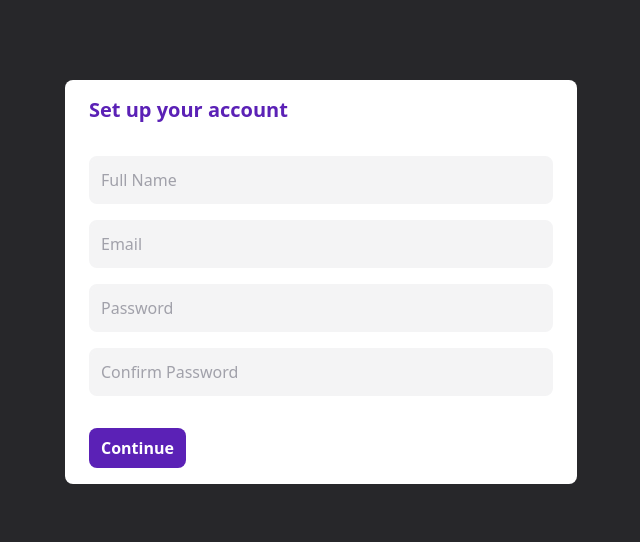
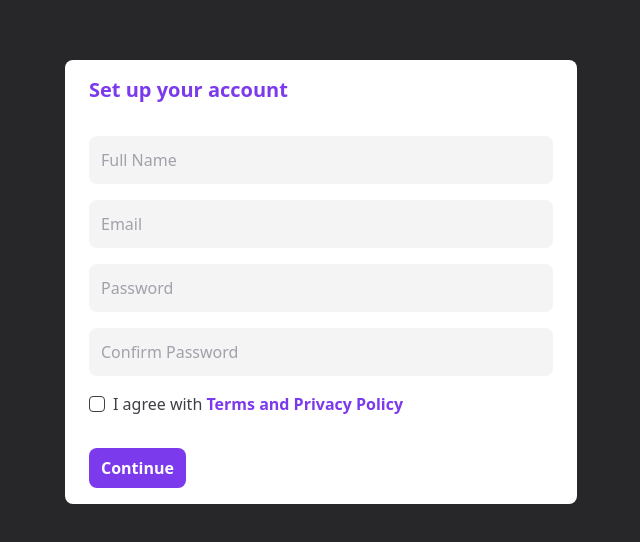
Before and after one commit to dantehduran/dashboard-next-tailwind, a Next.js app: page /pages/register in a window 1280 px wide. Shown: the part 118-660 px from the top of the page, without its empty margins (319-959 px from the left). Built offline with nearby package versions, Linux system fonts and the light colour scheme.

Commit message:
register terms checkbox and continue button

```diff
--- a/pages/pages/register.tsx
+++ b/pages/pages/register.tsx
@@ -8,16 +8,28 @@ const Register: NextPage = () => {
 		<div className='flex h-screen flex-col items-center justify-center bg-zinc-800'>
 			<div className='w-full rounded-lg bg-white py-4 px-6 sm:w-2/5'>
 				<div className='flex flex-col gap-4'>
-					<h3 className='mb-4 text-xl font-bold text-violet-800'>
+					<h3 className='mb-4 text-xl font-bold text-violet-600'>
 						Set up your account
 					</h3>
 					<Input label='full name' />
 					<Input label='email' />
 					<Input label='password' type='password' />
 					<Input label='confirm password' type='password' />
+					<div className='flex items-center'>
+						<input
+							type='checkbox'
+							className='mr-2 rounded border-zinc-700  text-violet-600 focus:ring-violet-600'
+						/>
+						<span className='text-zinc-700'>
+							I agree with{' '}
+							<span className='cursor-pointer font-semibold text-violet-600'>
+								Terms and Privacy Policy
+							</span>
+						</span>
+					</div>
 					<div className='mt-4'>
 						<button
-							className='rounded-lg bg-violet-800 px-3 py-2 font-semibold text-white'
+							className='rounded-lg bg-violet-600 px-3 py-2 font-semibold text-white'
 							onClick={() => router.push('/')}
 						>
 							Continue
```
